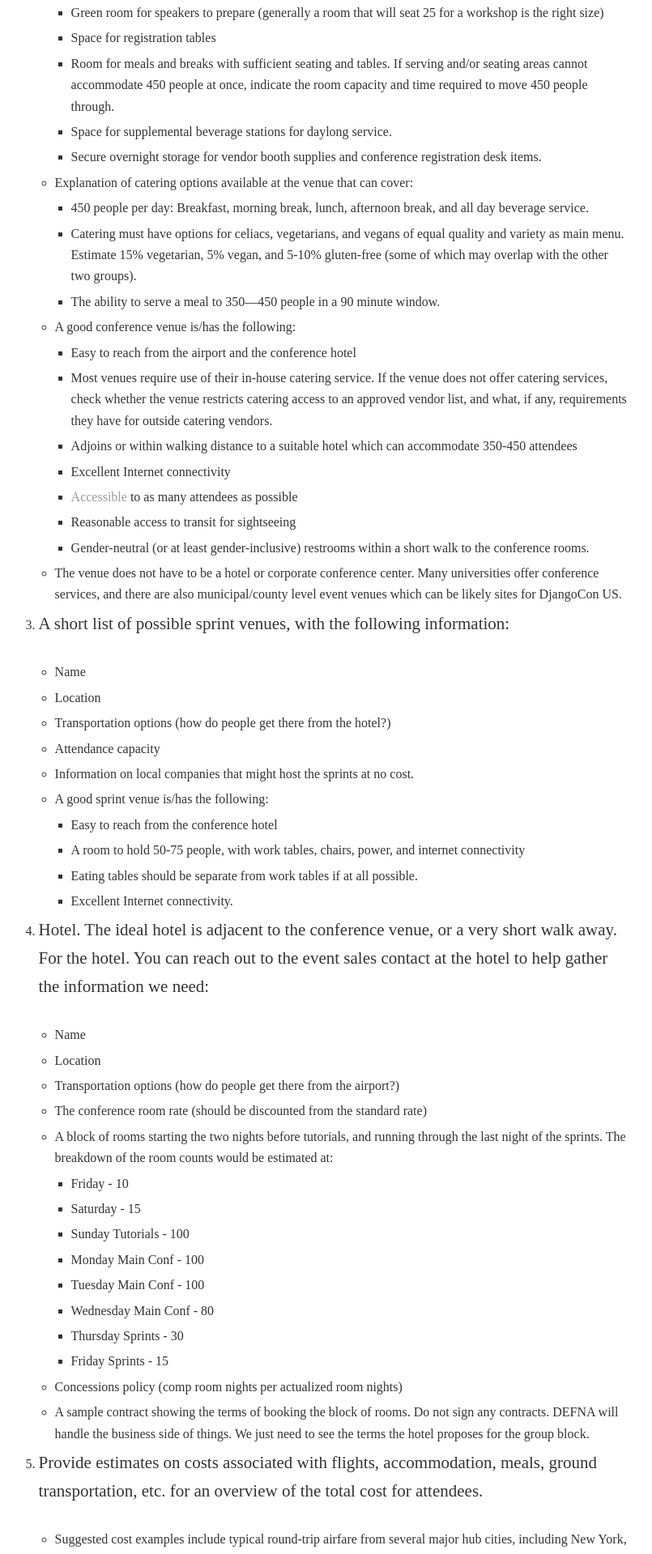
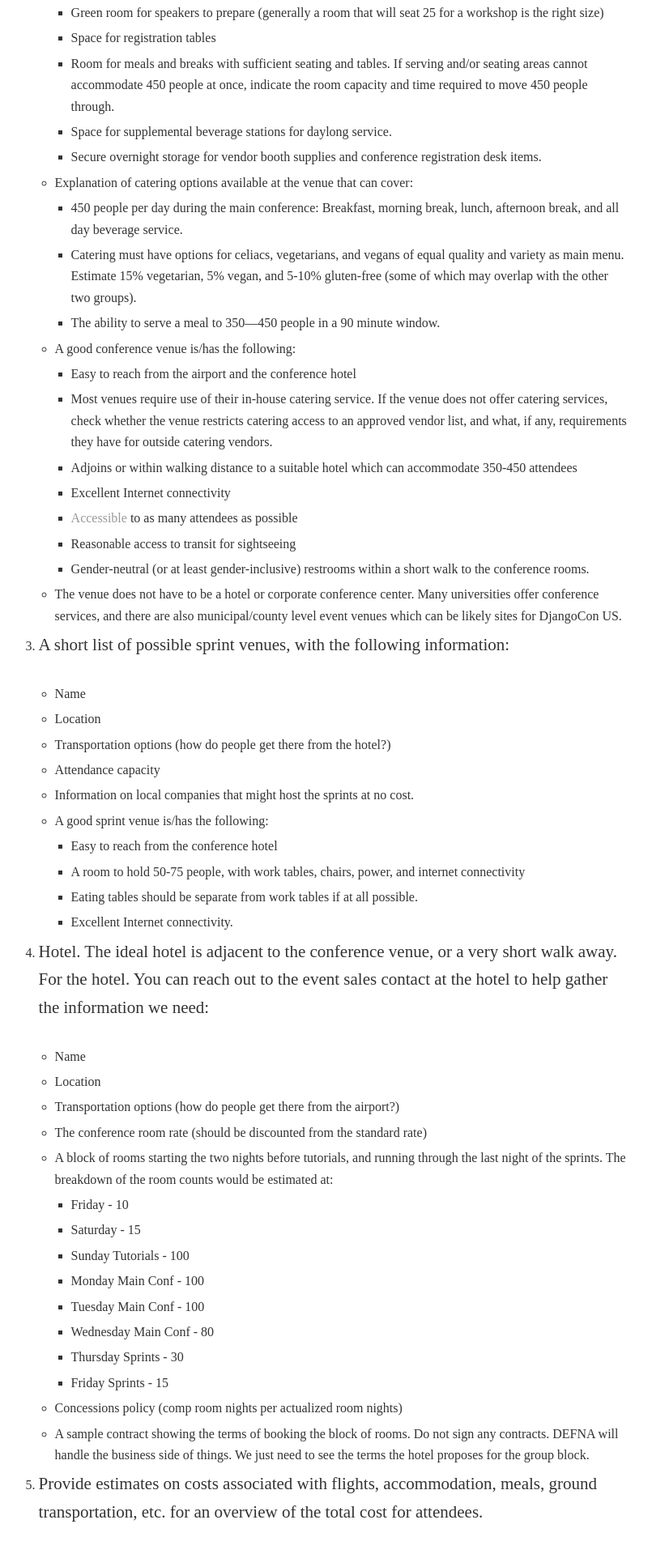
Before and after one commit to DEFNA/defna.org, a Jekyll site: the page built from _posts/2023-06-17-call-for-venue-proposal-2024.md, in a window 1280 px wide. Shown: the part 1670-3589 px from the top of the page at 81% size, without its empty margins (238-1043 px from the left). Built offline with Jekyll 4.4.1, drawn with Linux system fonts in a browser that asks for light colours.

Commit message:
Update _posts/2023-06-17-call-for-venue-proposal-2024.md
Co-authored-by: Drew Winstel <drewbrew@users.noreply.github.com>

```diff
--- a/_posts/2023-06-17-call-for-venue-proposal-2024.md
+++ b/_posts/2023-06-17-call-for-venue-proposal-2024.md
@@ -40,7 +40,7 @@ We need some information about your city, about the venue, the hotel, and travel
 		* Secure overnight storage for vendor booth supplies and conference registration desk items.
 
 	* Explanation of catering options available at the venue that can cover:
-		* 450 people per day: Breakfast, morning break, lunch, afternoon break, and all day beverage service.
+		* 450 people per day during the main conference: Breakfast, morning break, lunch, afternoon break, and all day beverage service.
 		* Catering must have options for celiacs, vegetarians, and vegans of equal quality and variety as main menu. Estimate 15% vegetarian, 5% vegan, and 5-10% gluten-free (some of which may overlap with the other two groups).
 		* The ability to serve a meal to 350—450 people in a 90 minute window.
 
```
